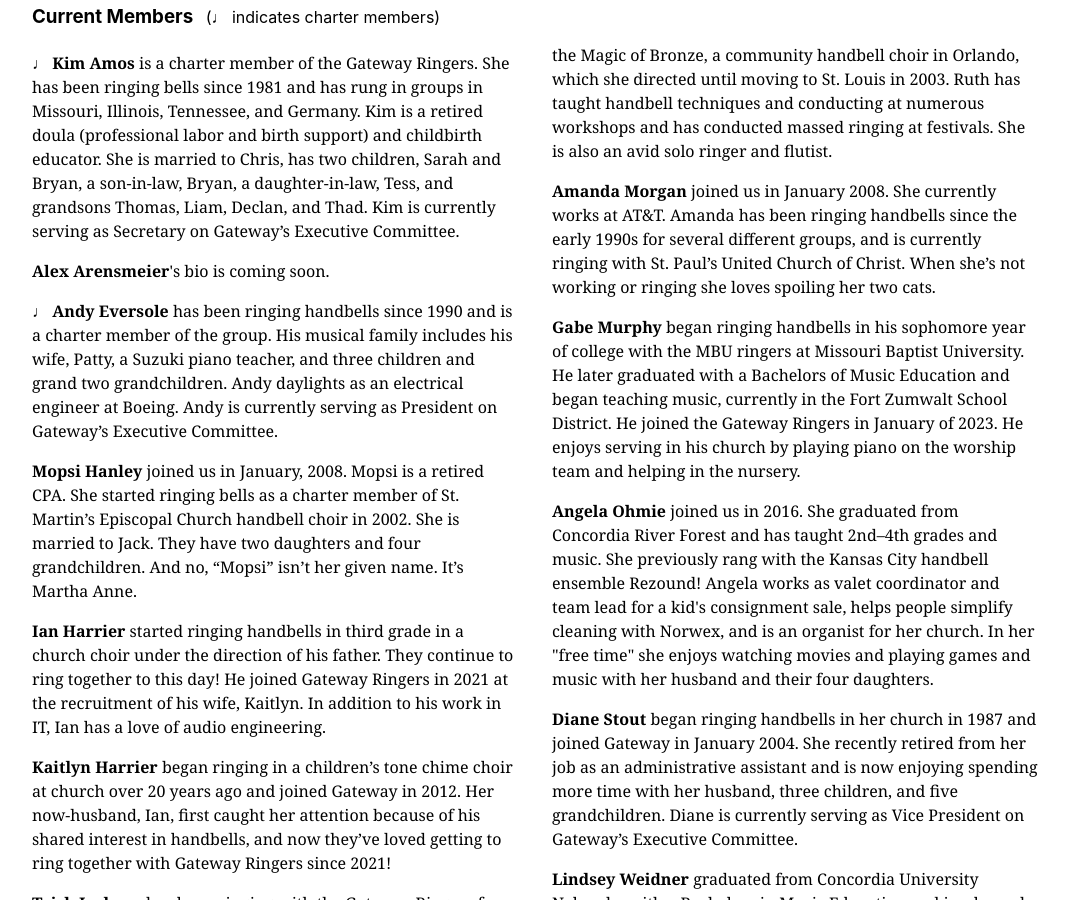
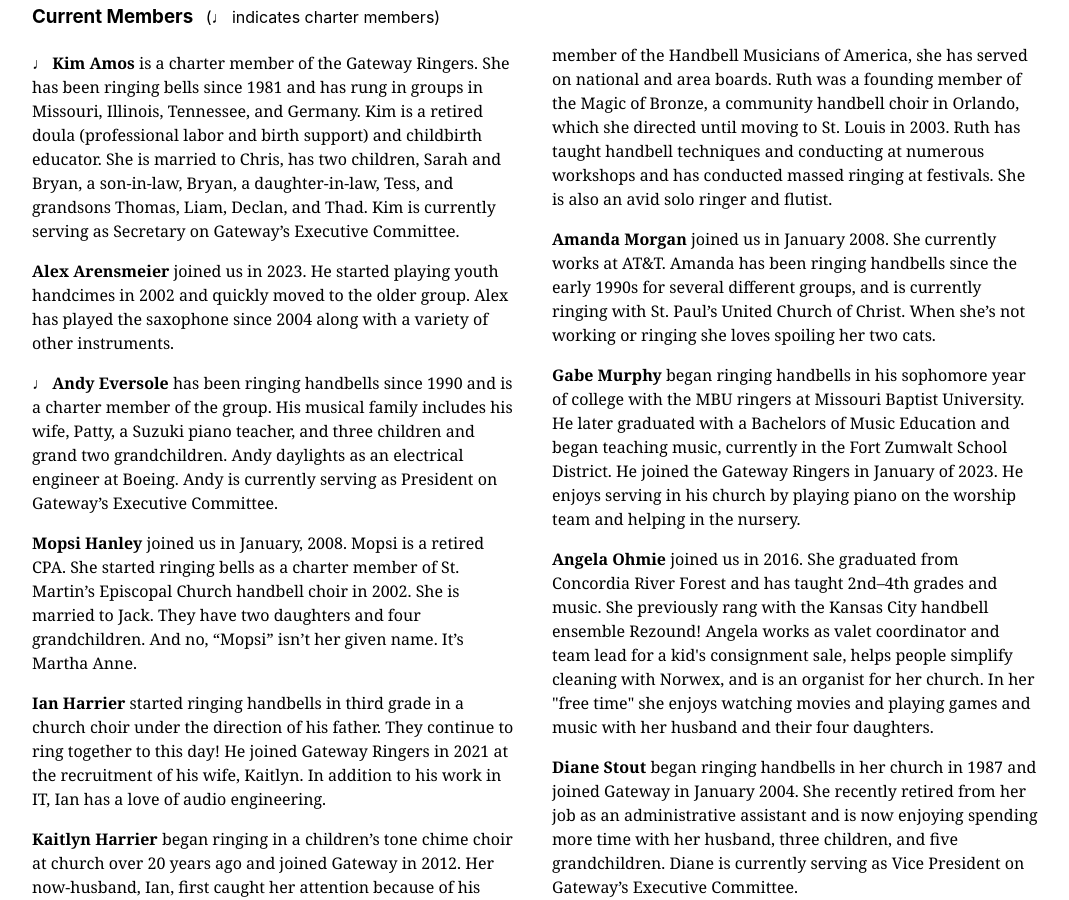
Before and after one commit to GatewayRingers/GatewayRingers.github.io, a Jekyll site: the page built from musicians.html, in a window 1280 px wide and 900 px high, scrolled down 920 px. Shown: the whole window, without its empty margins (104-1173 px from the left). Built offline with Jekyll 4.4.1, drawn with Linux system fonts in a browser that asks for light colours; nearby versions of some CDN libraries.

Commit message:
Update musicians.html

```diff
--- a/musicians.html
+++ b/musicians.html
@@ -48,8 +48,8 @@
     Kim is a retired doula (professional labor and birth support) and childbirth educator. She is married to Chris, has two children, Sarah and Bryan,
     a son-in-law, Bryan, a daughter-in-law, Tess, and grandsons Thomas, Liam, Declan, and Thad. Kim is currently serving as Secretary on Gateway’s Executive Committee.
     </li>
-  <li class="pv2" id="Alex"><strong>Alex Arensmeier</strong>'s bio is coming soon.
-    </li>
+  <li class="pv2" id="Alex"><strong>Alex Arensmeier</strong> joined us in 2023. He started playing youth handcimes in 2002 and quickly moved to the older group.
+    Alex has played the saxophone since 2004 along with a variety of other instruments.
   <li class="pv2" id="Andy"><strong>♩ Andy Eversole</strong>
     has been ringing handbells since 1990 and is a charter member of the group. His musical family includes his wife, Patty, a Suzuki piano teacher,
     and three children and grand two grandchildren. Andy daylights as an electrical engineer at Boeing. Andy is currently serving as President on Gateway’s Executive Committee.
```
